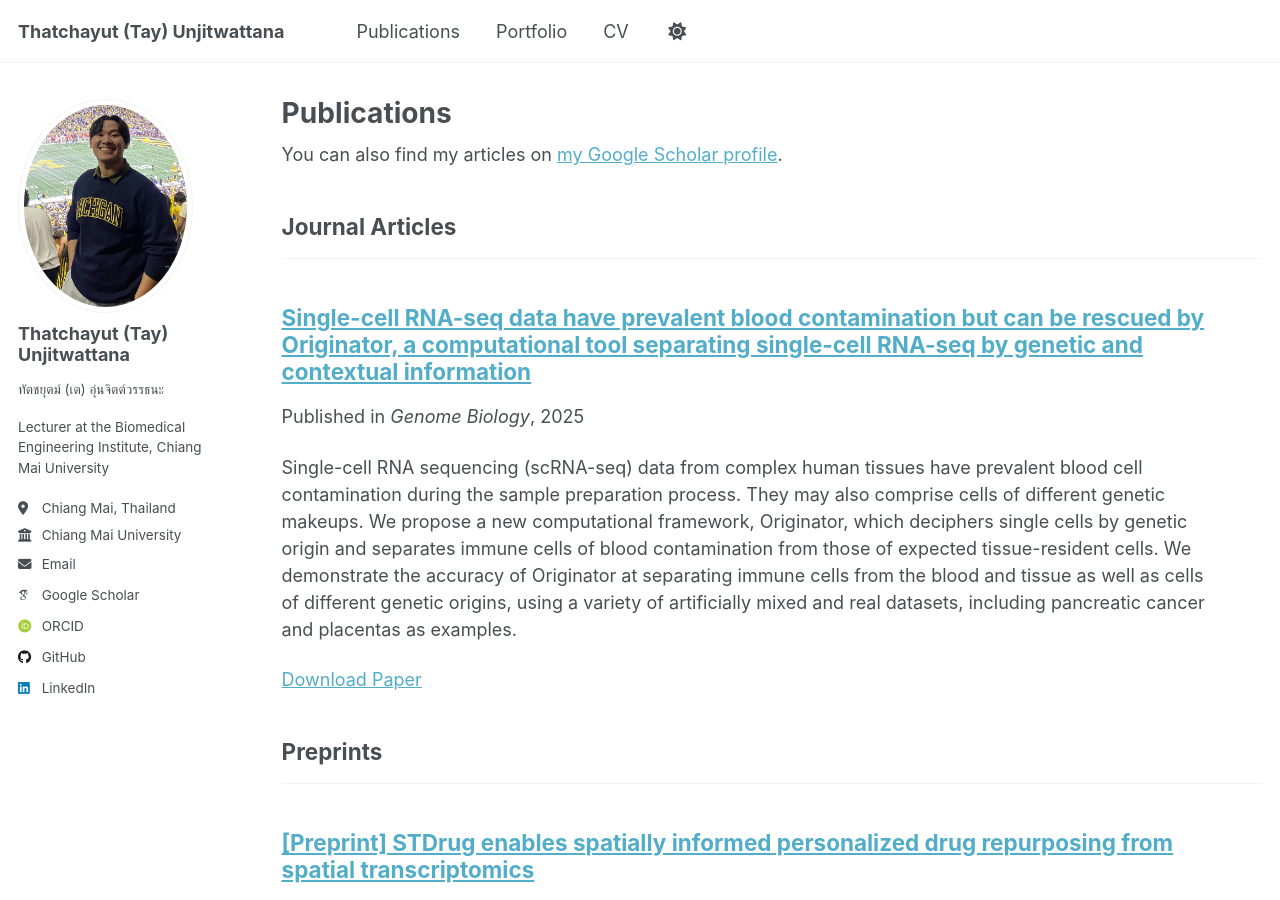
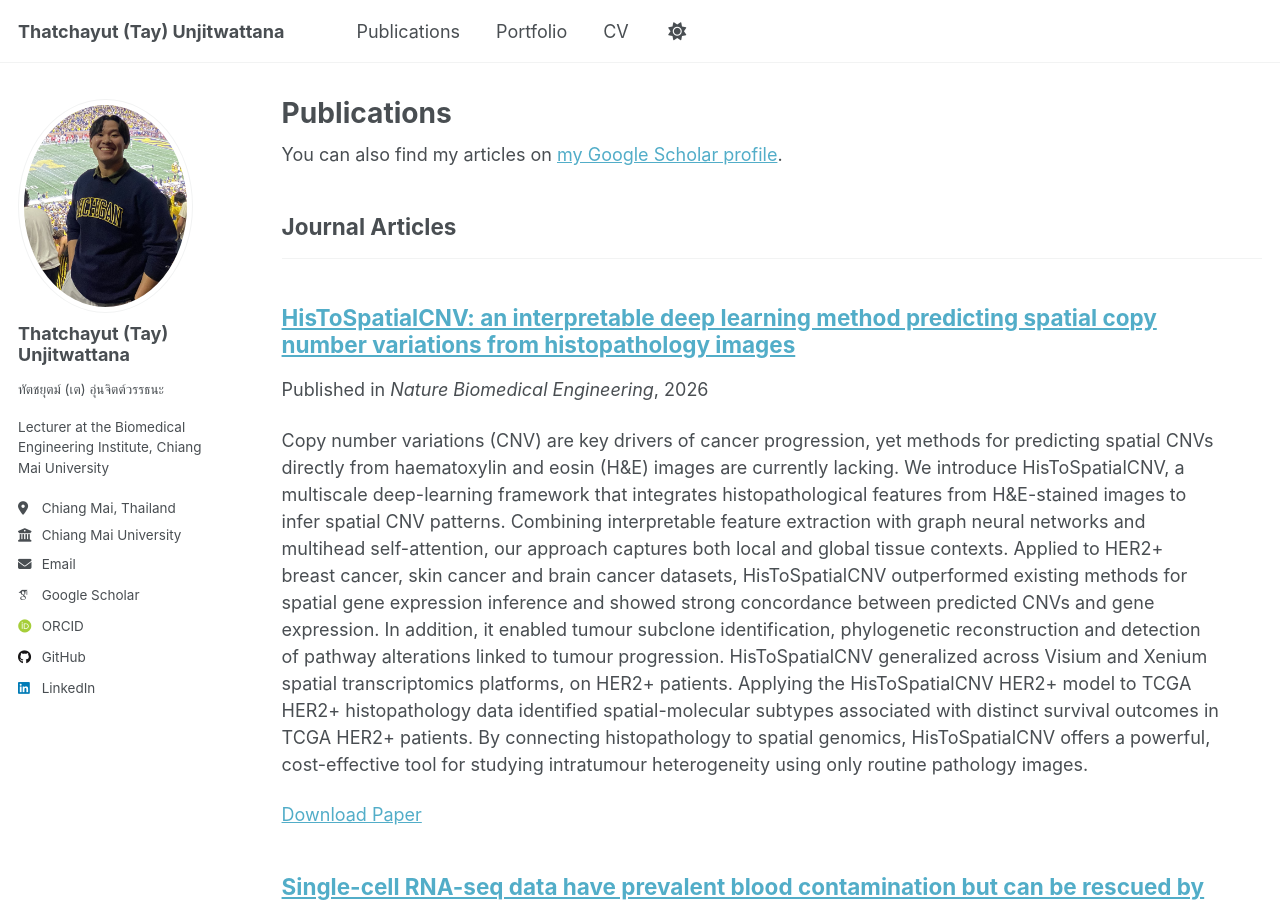
Before and after one commit to thatchayut/thatchayut.github.io, a Jekyll site: the page built from _pages/publications.html, in a window 1280 px wide and 900 px high. Built offline with Jekyll 4.4.1, drawn with Linux system fonts in a browser that asks for light colours; some web fonts are replaced.

Commit message:
Update publication

```diff
--- /dev/null
+++ b/_publications/2026-08-24-paper-title-number-3.md
@@ -0,0 +1,11 @@
+---
+title: "HisToSpatialCNV: an interpretable deep learning method predicting spatial copy number variations from histopathology images"
+collection: publications
+category: manuscripts
+permalink: /publication/s41551-026-01754-z
+excerpt: 'Copy number variations (CNV) are key drivers of cancer progression, yet methods for predicting spatial CNVs directly from haematoxylin and eosin (H&E) images are currently lacking. We introduce HisToSpatialCNV, a multiscale deep-learning framework that integrates histopathological features from H&E-stained images to infer spatial CNV patterns. Combining interpretable feature extraction with graph neural networks and multihead self-attention, our approach captures both local and global tissue contexts. Applied to HER2+ breast cancer, skin cancer and brain cancer datasets, HisToSpatialCNV outperformed existing methods for spatial gene expression inference and showed strong concordance between predicted CNVs and gene expression. In addition, it enabled tumour subclone identification, phylogenetic reconstruction and detection of pathway alterations linked to tumour progression. HisToSpatialCNV generalized across Visium and Xenium spatial transcriptomics platforms, on HER2+ patients. Applying the HisToSpatialCNV HER2+ model to TCGA HER2+ histopathology data identified spatial-molecular subtypes associated with distinct survival outcomes in TCGA HER2+ patients. By connecting histopathology to spatial genomics, HisToSpatialCNV offers a powerful, cost-effective tool for studying intratumour heterogeneity using only routine pathology images.'
+date: 2026-08-24
+venue: 'Nature Biomedical Engineering'
+paperurl: 'http://thatchayut.github.io/files/HisToSpatialCNV.pdf'
+---
+Copy number variations (CNV) are key drivers of cancer progression, yet methods for predicting spatial CNVs directly from haematoxylin and eosin (H&E) images are currently lacking. We introduce HisToSpatialCNV, a multiscale deep-learning framework that integrates histopathological features from H&E-stained images to infer spatial CNV patterns. Combining interpretable feature extraction with graph neural networks and multihead self-attention, our approach captures both local and global tissue contexts. Applied to HER2+ breast cancer, skin cancer and brain cancer datasets, HisToSpatialCNV outperformed existing methods for spatial gene expression inference and showed strong concordance between predicted CNVs and gene expression. In addition, it enabled tumour subclone identification, phylogenetic reconstruction and detection of pathway alterations linked to tumour progression. HisToSpatialCNV generalized across Visium and Xenium spatial transcriptomics platforms, on HER2+ patients. Applying the HisToSpatialCNV HER2+ model to TCGA HER2+ histopathology data identified spatial-molecular subtypes associated with distinct survival outcomes in TCGA HER2+ patients. By connecting histopathology to spatial genomics, HisToSpatialCNV offers a powerful, cost-effective tool for studying intratumour heterogeneity using only routine pathology images. ([Learn more about this paper](https://www.nature.com/articles/s41551-026-01754-z))
```
Also changed, not shown: _pages/cv.md (+9 -1 lines), 1 other file.
